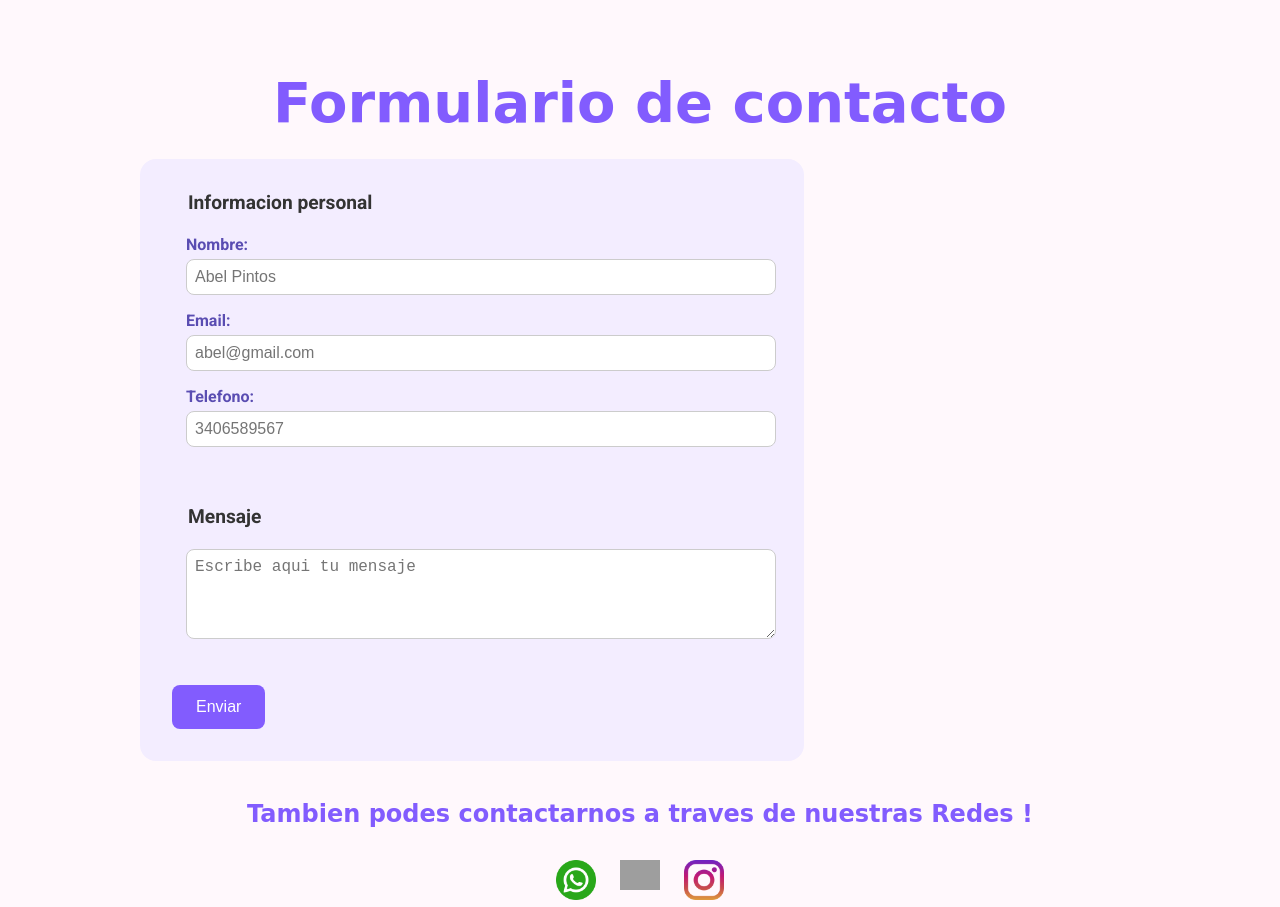
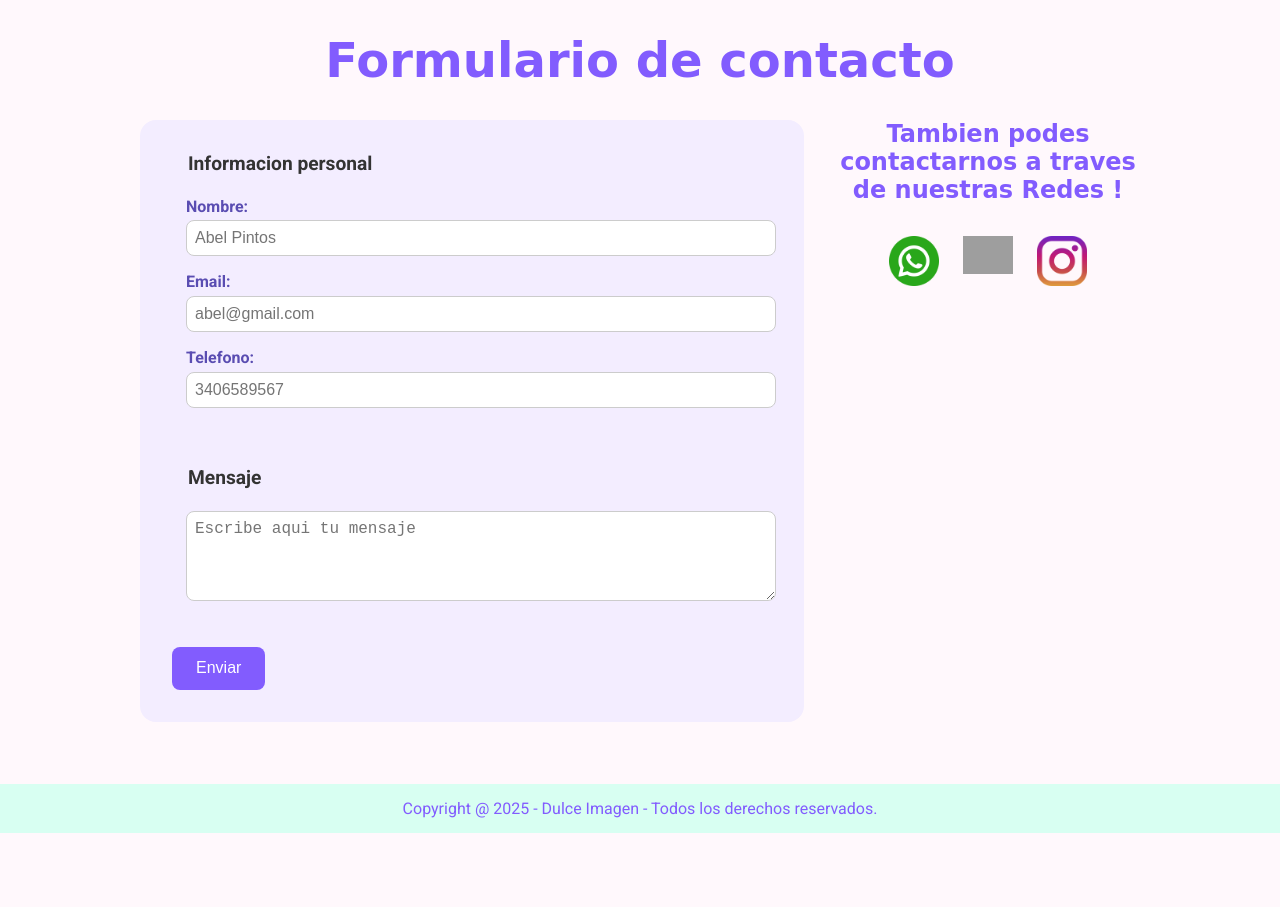
Before and after one commit to CamiBattagliotti/Dulce-Imagen, a plain HTML site: page pages/contact.html in a window 1280 px wide. Shown: the top 907 px of the page. After the commit the page ends 833 px from the top, so only its background shows below. Drawn offline with Linux system fonts and the light colour scheme; grey boxes are pictures that could not be loaded; a web font is replaced by a local one.

Commit message:
contact responsive with media queries

```diff
--- a/css/contact.css
+++ b/css/contact.css
@@ -3,6 +3,11 @@ body {
   margin: 0;
   padding: 0;
   background-color: #fff8fc;
+}
+
+header {
+  padding: 10px;
+  text-align: center;
 }
 
 h1,
@@ -14,10 +19,12 @@ h6 {
   font-family: "Playwrite DK Loopet", cursive;
   color: #825cfe;
   text-align: center;
+  font-size: 1.5rem;
+  margin: 0;
 }
 
 h1 {
-  font-size: 3.5rem;
+  font-size: 3rem;
   margin-bottom: 1.5rem;
 }
 
@@ -94,7 +101,7 @@ section ul {
 }
 
 section ul li img {
-  width: 40px;
+  width: 50px;
   height: auto;
 }
 
@@ -105,3 +112,26 @@ footer {
   padding: 15px;
   margin-top: 30px;
 }
+
+@media (min-width: 768px) {
+  section.contact {
+    display: flex;
+    flex-direction: row;
+    justify-content: center;
+    gap: 2rem;
+    align-items: flex-start;
+    margin-top: 2rem;
+  }
+
+  form {
+    flex: 2;
+  }
+
+  .social-media {
+    flex: 1;
+    display: flex;
+    flex-direction: column;
+    align-items: center;
+    justify-content: center;
+  }
+}
--- a/pages/contact.html
+++ b/pages/contact.html
@@ -30,7 +30,7 @@
     <main>
       <h1>Formulario de contacto</h1>
 
-      <section>
+      <section class="contact">
         <form method="post" action="/">
           <fieldset>
             <legend>Informacion personal</legend>
@@ -87,12 +87,10 @@
 
           <button>Enviar</button>
         </form>
-      </section>
-      <br />
 
         <!-- Redes sociales -->
 
-      <section>
+        <div class="social-media">
           <h2>Tambien podes contactarnos a traves de nuestras Redes !</h2>
           <ul>
             <li>
@@ -128,6 +126,7 @@
               /></a>
             </li>
           </ul>
+        </div>
       </section>
     </main>
 
```
Lines whose indentation alone changed are shown as unchanged.
